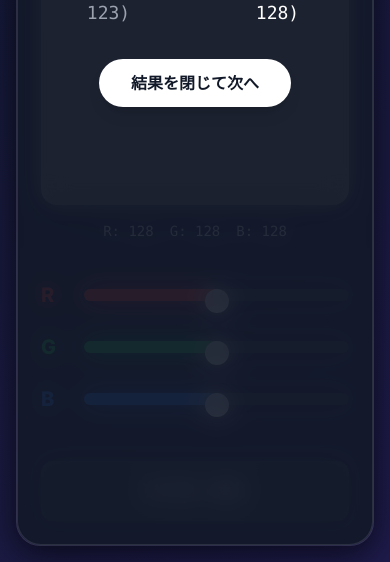
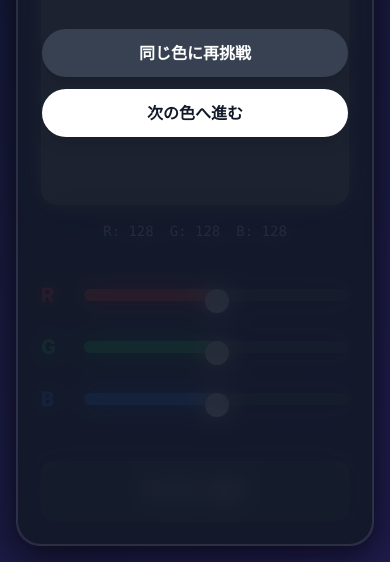
Before and after one commit to 326007-alt/A05_game, a plain HTML site: page index.html in a window 390 px wide. Both pictures are taken after a click on the button "色を判定する". Shown: the part 656-1218 px from the top of the page. Drawn offline with nearby package versions, Linux system fonts and the light colour scheme.

Commit message:
同じ色への再挑戦を追加し、得点アニメーションを後片付けする

```diff
--- a/index.html
+++ b/index.html
@@ -182,9 +182,14 @@
                     </div>
                 </div>
 
-                <button id="close-result-btn" class="px-8 py-3 bg-white text-gray-900 hover:bg-gray-200 font-bold rounded-full shadow-lg transform transition hover:scale-105">
-                    結果を閉じて次へ
-                </button>
+                <div class="flex flex-col sm:flex-row justify-center gap-3">
+                    <button id="retry-btn" class="px-8 py-3 bg-gray-700 hover:bg-gray-600 text-white font-bold rounded-full shadow-lg transform transition hover:scale-105">
+                        同じ色に再挑戦
+                    </button>
+                    <button id="close-result-btn" class="px-8 py-3 bg-white text-gray-900 hover:bg-gray-200 font-bold rounded-full shadow-lg transform transition hover:scale-105">
+                        次の色へ進む
+                    </button>
+                </div>
             </div>
         </div>
     </div>
@@ -209,6 +214,7 @@
         const nextBtn = document.getElementById('next-btn');
         const resultOverlay = document.getElementById('result-overlay');
         const closeResultBtn = document.getElementById('close-result-btn');
+        const retryBtn = document.getElementById('retry-btn');
 
         const scoreDisplay = document.getElementById('score-display');
         const resultMsg = document.getElementById('result-msg');
@@ -218,6 +224,7 @@
         // State
         let targetColor = { r: 0, g: 0, b: 0 };
         let currentColor = { r: 128, g: 128, b: 128 };
+        let scoreCounter = null;
 
         // Initialize Game
         function initGame() {
@@ -237,7 +244,12 @@
 
             updateYourColor();
 
-            // Reset UI
+            resetResult();
+        }
+
+        function resetResult() {
+            clearInterval(scoreCounter);
+            scoreCounter = null;
             resultOverlay.classList.add('hidden');
             checkBtn.classList.remove('hidden');
             nextBtn.classList.add('hidden');
@@ -330,11 +342,13 @@
             scoreDisplay.textContent = "0";
             resultOverlay.classList.remove('hidden');
 
-            const counter = setInterval(() => {
+            clearInterval(scoreCounter);
+            scoreCounter = setInterval(() => {
                 currentDisplayScore += step;
                 if (currentDisplayScore >= score) {
                     currentDisplayScore = score;
-                    clearInterval(counter);
+                    clearInterval(scoreCounter);
+                    scoreCounter = null;
                     // Add extra effects for high scores
                     if(score >= 95) {
                         createConfetti();
@@ -365,6 +379,7 @@
 
         nextBtn.addEventListener('click', handleNext);
         closeResultBtn.addEventListener('click', handleNext);
+        retryBtn.addEventListener('click', resetResult);
 
         // Start Game
         window.onload = initGame;
```
